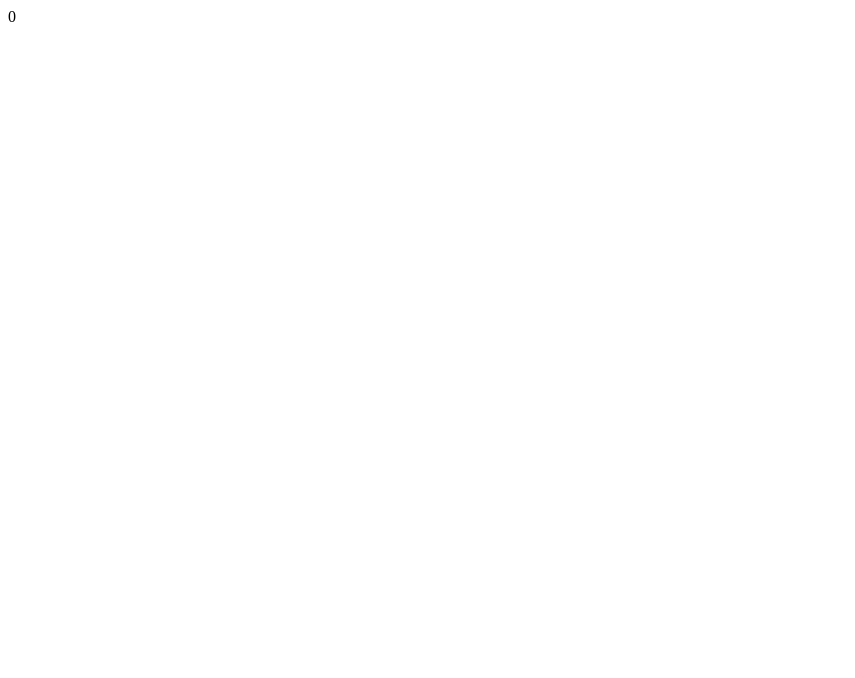
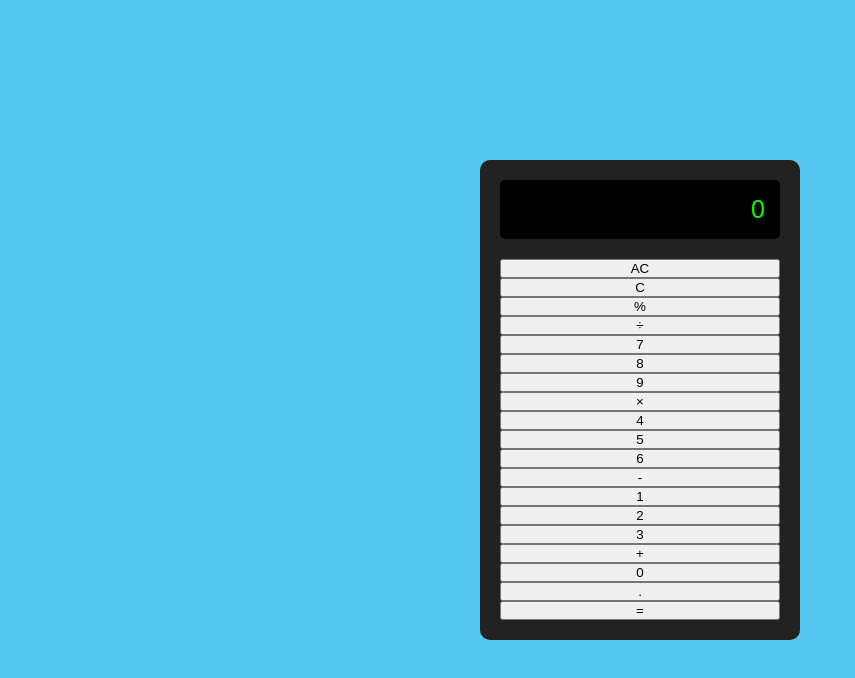
Before and after one commit to yadav-krish/Mini-Calculator, a plain HTML site: page src/index.html in a window 1280 px wide. Shown: the whole page, without its empty margins (0-855 px from the left). Drawn offline with Linux system fonts and the light colour scheme.

Commit message:
Basic layout with little CSS

```diff
--- a/src/index.html
+++ b/src/index.html
@@ -8,8 +8,35 @@
   </head>
   <body>
     <div class="calculator">
+      <!-- Display -->
       <div class="display" id="display">0</div>
-      <div class="buttons"></div>
+      <div class="buttons">
+        <!-- First Row -->
+        <button class="btn-function" id="all-clear">AC</button>
+        <button class="btn-function" id="clear">C</button>
+        <button class="btn-function" id="percent">%</button>
+        <button class="btn-operator" id="divide">÷</button>
+        <!-- Second Row -->
+        <button class="btn-number">7</button>
+        <button class="btn-number">8</button>
+        <button class="btn-number">9</button>
+        <button class="btn-operator" id="multiply">×</button>
+        <!-- Third Row -->
+        <button class="btn-number">4</button>
+        <button class="btn-number">5</button>
+        <button class="btn-number">6</button>
+        <button class="btn-operator" id="subtract">-</button>
+        <!-- Fourth Row -->
+        <button class="btn-number">1</button>
+        <button class="btn-number">2</button>
+        <button class="btn-number">3</button>
+        <button class="btn-operator" id="add">+</button>
+        <!-- Bottom Row -->
+        <button class="btn-number">0</button>
+        <button class="btn-number">.</button>
+        <button class="btn-equal" id="equals">=</button>
+      </div>
     </div>
+    <script src="script.js"></script>
   </body>
 </html>
--- a/src/style.css
+++ b/src/style.css
@@ -0,0 +1,32 @@
+* {
+  margin: 0;
+  padding: 0;
+  box-sizing: border-box;
+}
+body {
+  background-color: #54c9f3;
+  display: flex;
+  justify-content: center;
+  align-items: center;
+  height: 100vh;
+  font-family: Arial, Helvetica, sans-serif;
+}
+.calculator {
+  background-color: #222;
+  border-radius: 10px;
+  padding: 20px;
+  width: 320px;
+  box-shadow: 0 0 20 px rgba(0, 0, 0, 0.2);
+}
+.display {
+  background-color: #000;
+  color: #0f0;
+  font-size: 25px;
+  text-align: right;
+  padding: 15px;
+  border-radius: 5px;
+  margin-bottom: 20px;
+}
+.buttons {
+  display: grid;
+}
```
